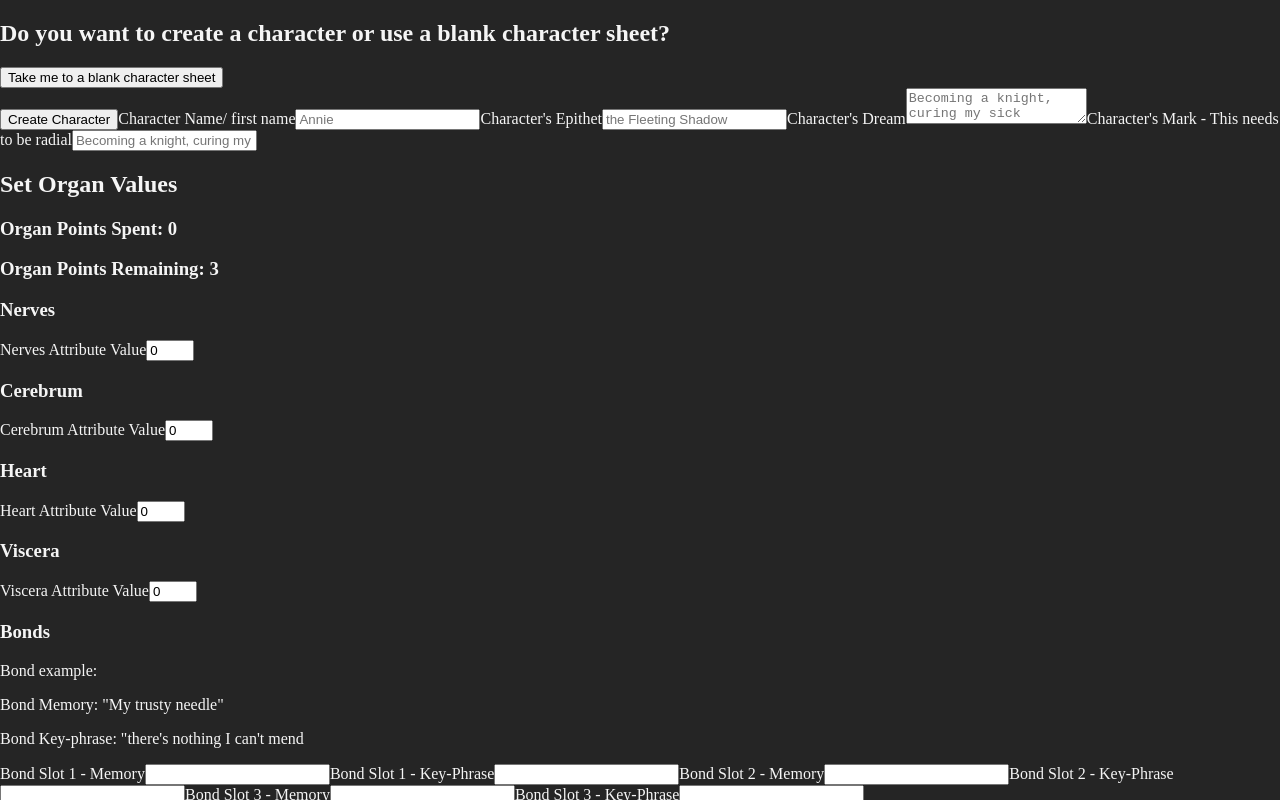
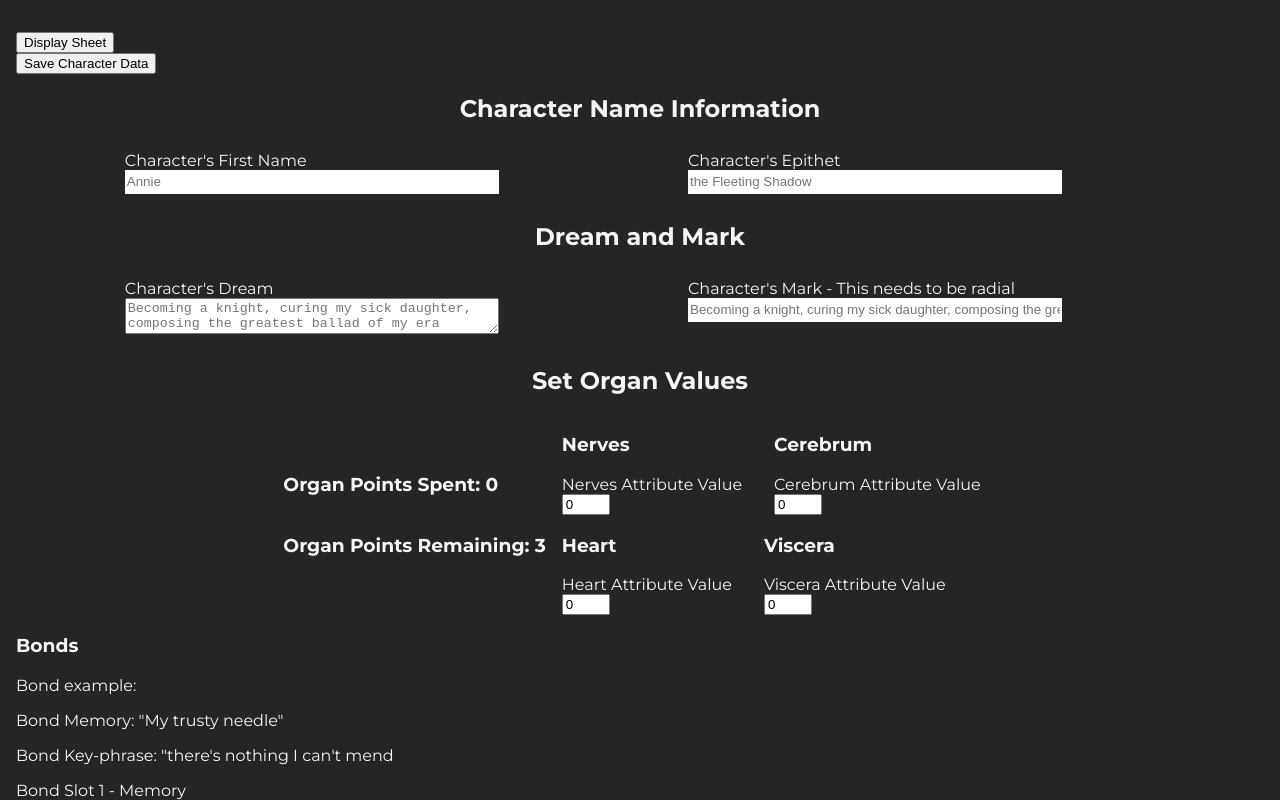
Before and after one commit to Grykus762/Micro-VTT, a React (Vite) app: page / in a window 1280 px wide. Shown: the top 800 px of the page. Built offline with nearby package versions, Linux system fonts and the light colour scheme.

Commit message:
Added Form CSS and started localstorage tracking of character details
Added Sheetloader CSS file for handling the form CSS. Started adding a localStorage object to check for existing character data.

```diff
--- /dev/null
+++ b/src/Sheetloader.css
@@ -0,0 +1,57 @@
+#character-creation-form
+{
+    margin: 2rem 1rem;
+    font-family: "Montserrat", sans-serif;
+}
+.attribute-container
+{
+    display: flex;
+    justify-content: center;
+    flex-wrap: wrap;
+    width: 100%;
+}
+
+.form-flex
+{
+
+    margin: 0 2rem;
+    padding: 0.5rem 1rem;
+    min-width: 40%
+}
+
+.form-flex input[type=text]
+{
+    border: none;
+    width: 80%;
+    height: 1.5rem;
+}
+label
+{
+    display: block;
+}
+
+textarea
+{
+    width: 80%;
+}
+h2
+{
+    text-align: center;
+}
+
+/* Flex class exists in 2 css pages and are overriding each other */
+.flex
+{
+    display: flex;
+}
+
+.column
+{
+    flex-direction: column;
+    justify-content: center;
+}
+
+.organ-container
+{
+    margin: 0 1rem;
+}
--- a/src/components/Memento_char_sheet.jsx
+++ b/src/components/Memento_char_sheet.jsx
@@ -19,6 +19,8 @@ export default function Memento_char_sheet(character)
     const [visceraInfo, setVisceraInfo] = useState(viscera)
     const [bondsInfo, setBondsInfo] = useState(bonds)
     const [virtuesInfo, setVirtuesInfo] = useState(virtues)
+
+    const displaySheet = character.display
 
     const charOrgans=organs.map(organ=> <Organ_attribute
         organName={organ.organName}
@@ -101,10 +103,12 @@ export default function Memento_char_sheet(character)
     {
         console.log("Roll Dice!")
     }
+
 return (
     <div id="char-sheet-container" className="flex">
         {/* First Column */}
         <div>
+            <button onClick={character.display}>Go Back</button>
             <div id='name-attribute-container' className="flex align-baseline">
                 <div>
                     <h2 id="name-header" className="header">Name</h2>
--- a/src/components/SheetLoader.jsx
+++ b/src/components/SheetLoader.jsx
@@ -1,6 +1,7 @@
 import { useState, useEffect } from 'react'
 import Foundry_sidebar from "./Foundry_sidebar";
 import Memento_char_sheet from "./Memento_char_sheet";
+import '../Sheetloader.css'
 
 export default function SheetLoader()
 {
@@ -115,6 +116,9 @@ export default function SheetLoader()
       const [memMoriChar, setMemMoriChar] = useState(blankCharacter)
       const [navigateToSheet, setNavigateToSheet] = useState(false)
 
+      const characterDataExists = JSON.parse(localStorage.getItem("characterExists"))
+      console.log("Character Data Exists Boolean: ", characterDataExists)
+
       const sheet= <div id="main-container">
         <Memento_char_sheet
         name={memMoriChar.name}
@@ -133,49 +137,78 @@ export default function SheetLoader()
         giftBonds = {memMoriChar.giftBonds}
         virtues = {memMoriChar.virtues}
         giftVirtues = {memMoriChar.giftVirtues}
+        display = {returnToForm}
         />
         <Foundry_sidebar />
       </div>
       const organPointsMax = 3;
       const startingOrganSlots = 1
       let organPointsSpent = 0
-      const characterCreatorForm = <>
-       <h2>Do you want to create a character or use a blank character sheet?</h2>
-       <button onClick={()=>handleClick()}>Take me to a blank character sheet</button>
+      const characterCreatorForm = <div id='character-creation-form'>
+       <button onClick={()=>handleClick()}>Display Sheet</button>
        <form action={createCharacter}>
-            <input type="submit" value="Create Character"/>
-            <label htmlFor="characterName">Character Name/ first name</label>
+            <input type="submit" value="Save Character Data"/>
+            <h2>Character Name Information</h2>
+            <div className='attribute-container'>
+                <div className='form-flex'>
+                    <label htmlFor="characterName">Character's First Name</label>
                     <input type='text' id="characterName" name='characterName' placeholder="Annie" />
-
+                </div>
+                <div className='form-flex'>
                     <label htmlFor="characterEpithet">Character's Epithet</label>
                     <input type="text" id="characterEpithet" name='characterEpithet' placeholder="the Fleeting Shadow" />
-
+                </div>
+            </div>
+            <h2>Dream and Mark</h2>
+            <div className='attribute-container'>
+                <div className='form-flex'>
                     <label htmlFor="characterDream">Character's Dream</label>
                     <textarea id="characterDream" name='characterDream' placeholder="Becoming a knight, curing my sick daughter, composing the greatest ballad of my era "></textarea>
-
+                </div>
+                <div className='form-flex'>
                     <label htmlFor="characterMark">Character's Mark - This needs to be radial</label>
                     <input type="text" id="characterMark" name='characterMark' placeholder="Becoming a knight, curing my sick daughter, composing the greatest ballad of my era " />
+                </div>
+            </div>
 
             <h2>Set Organ Values</h2>
+            <div className='attribute-container'>
+                <div className='flex column'>
                     <h3>Organ Points Spent: {organPointsSpent}</h3>
                     <h3>Organ Points Remaining: {organPointsMax-organPointsSpent}</h3>
+                </div>
+                <div>
+                    <div className='flex'>
+                        <div className='organ-container'>
                             <h3>Nerves</h3>
                             <label htmlFor='characterNerves'>Nerves Attribute Value</label>
                             <input type="number" id="characterNerves" name="characterNerves" min="0" max="3" defaultValue={0} />
-
+                        </div>
+                        <div className='organ-container'>
                             <h3>Cerebrum</h3>
                             <label htmlFor='characterCerebrum'>Cerebrum Attribute Value</label>
                             <input type="number" id="characterCerebrum" name="characterCerebrum" min="0" max="3" defaultValue={0}/>
-
+                        </div>
+                    </div>
+                    <div className='flex'>
+                        <div className='organ-container'>
                             <h3>Heart</h3>
                             <label htmlFor='characterHeart'>Heart Attribute Value</label>
                             <input type="number" id="characterHeart" name="characterHeart" min="0" max="3" defaultValue={0}/>
-
+                        </div>
+                        <div className='organ-container'>
                             <h3>Viscera</h3>
                             <label htmlFor='characterViscera'>Viscera Attribute Value</label>
                             <input type="number" id="characterViscera" name="characterViscera" min="0" max="3" defaultValue={0} />
+                        </div>
+                    </div>
+                </div>
+
+
+            </div>
 
             <h3>Bonds</h3>
+            <div>
                 <p>Bond example:</p>
                 <p>Bond Memory: "My trusty needle"</p>
                 <p>Bond Key-phrase: "there's nothing I can't mend</p>
@@ -197,6 +230,7 @@ export default function SheetLoader()
 
                 <label htmlFor='charKeyPhrase3'>Bond Slot 3 - Key-Phrase</label>
                 <input type="textbox" id="charKeyPhrase3" name="charKeyPhrase3" />
+            </div>
 
             <h3>Virtues</h3>
             <label htmlFor='charVirtue1'>Virtue 1</label>
@@ -210,7 +244,7 @@ export default function SheetLoader()
 
             <p>Set Equipment</p>
        </form>
-      </>
+      </div>
 
       function handleClick()
       {
@@ -263,17 +297,14 @@ export default function SheetLoader()
             console.log(characterData)
         setMemMoriChar(characterData)
 
-        /**
-         * Might need Lodash _set to update nested properties
-         *
-         * Idea: Set state at the top of the document with default values
-         * - create the blank character object with values represented by the initial state
-         * - when submitting the form, update all of the state values to the new values from the User's inputs
-         * - Pass the state down to the children to render on the character sheet
-         */
+        localStorage.setItem("characterExists", JSON.stringify(true))
       }
+    const display = navigateToSheet? sheet: characterCreatorForm
 
-      const display = navigateToSheet? sheet: characterCreatorForm
+    function returnToForm()
+    {
+        setNavigateToSheet(false)
+    }
     return (
         <>
            {display}
```
Lines whose indentation alone changed are shown as unchanged.
